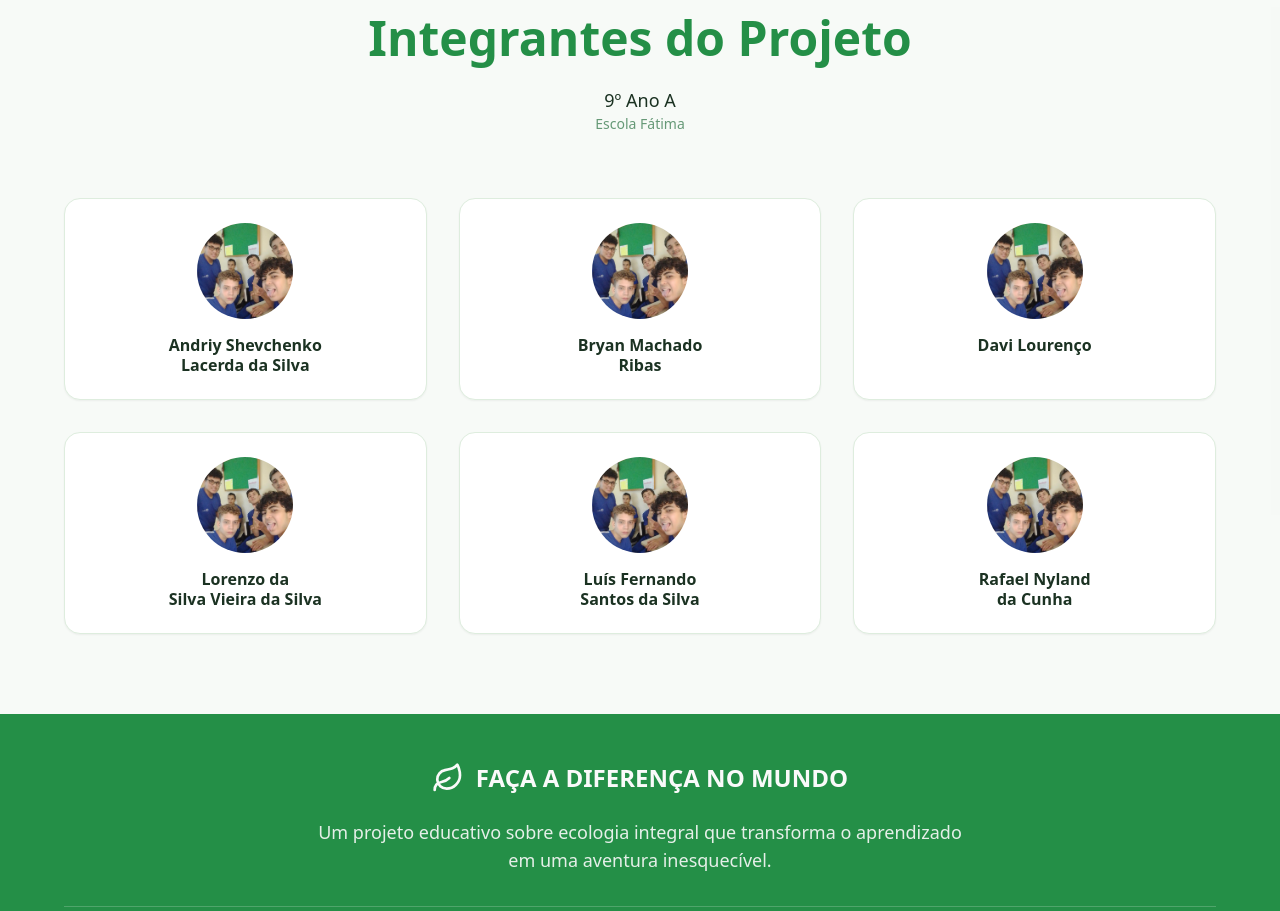
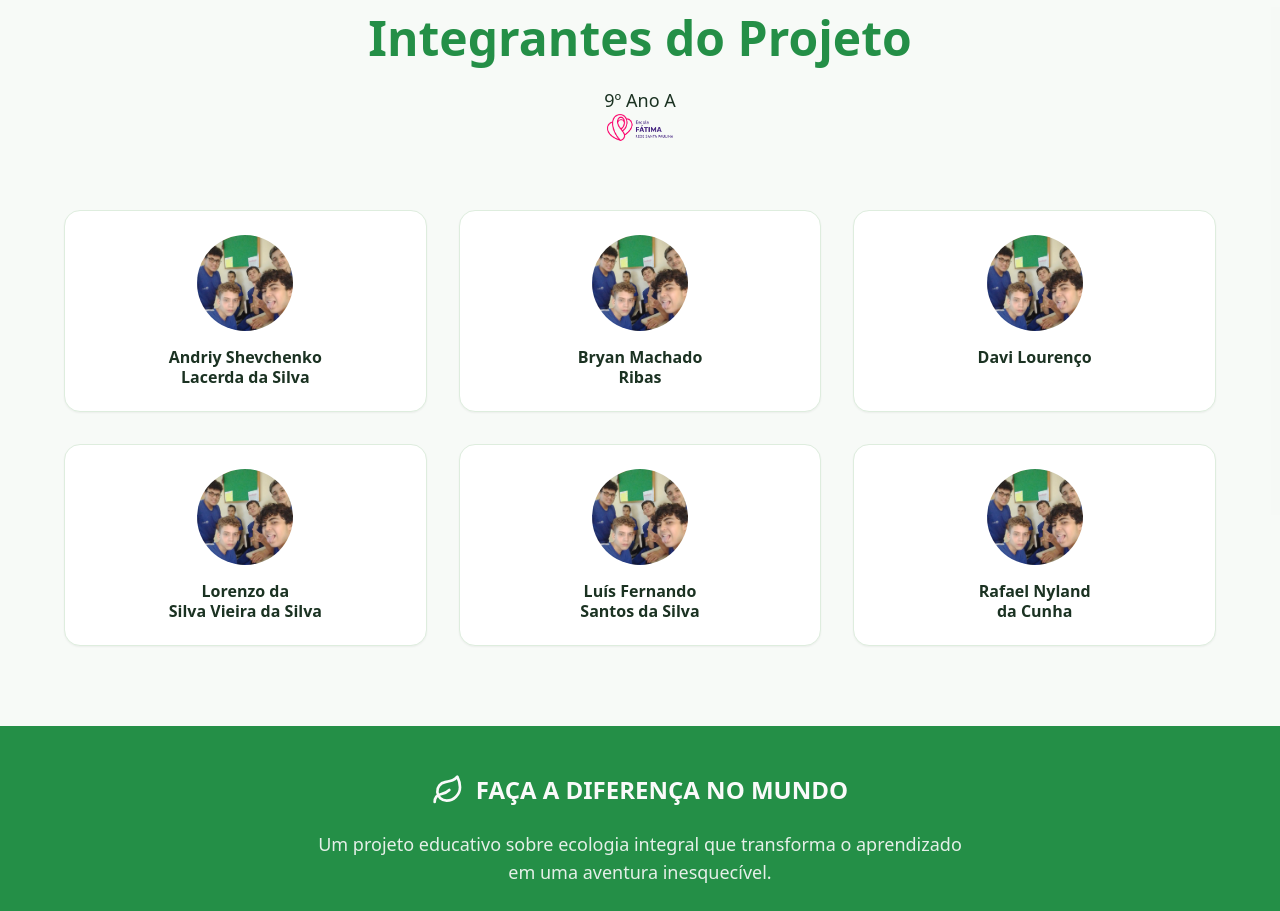
Before and after one commit to alanroger92/ecologia-integral, a React (Vite) app: page / in a window 1280 px wide. Shown: the part 6090-7001 px from the top of the page. Built offline with nearby package versions, Linux system fonts and the light colour scheme; no server answers; the database is empty.

Commit message:
Update team section logo
Replaced the school name with the school logo in the team section.

```diff
--- a/src/components/TeamSection.tsx
+++ b/src/components/TeamSection.tsx
@@ -29,7 +29,7 @@ export const TeamSection = () => {
           <div className="flex items-center justify-center gap-4 mb-6">
             <div className="text-center">
               <p className="text-lg font-medium text-foreground">9º Ano A</p>
-              <p className="text-sm text-muted-foreground">Escola Fátima</p>
+              <img src="/lovable-uploads/d9d60697-46f5-45ab-988a-0e0ee25eac43.png" alt="Escola Fátima Logo" className="h-8 mx-auto" />
             </div>
           </div>
         </div>
```
Also changed, not shown: public/lovable-uploads/d9d60697-46f5-45ab-988a-0e0ee25eac43.png (added).
